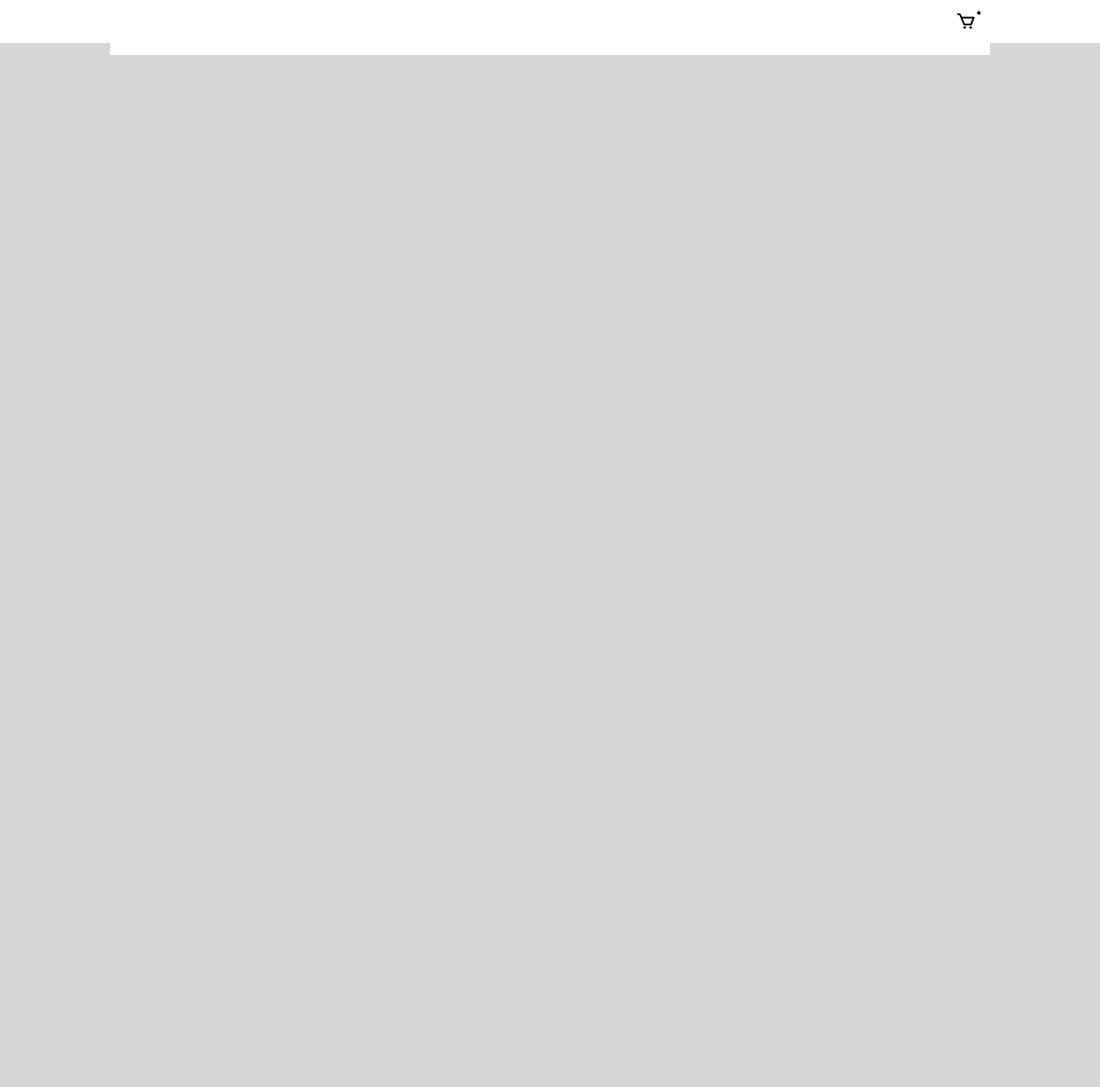
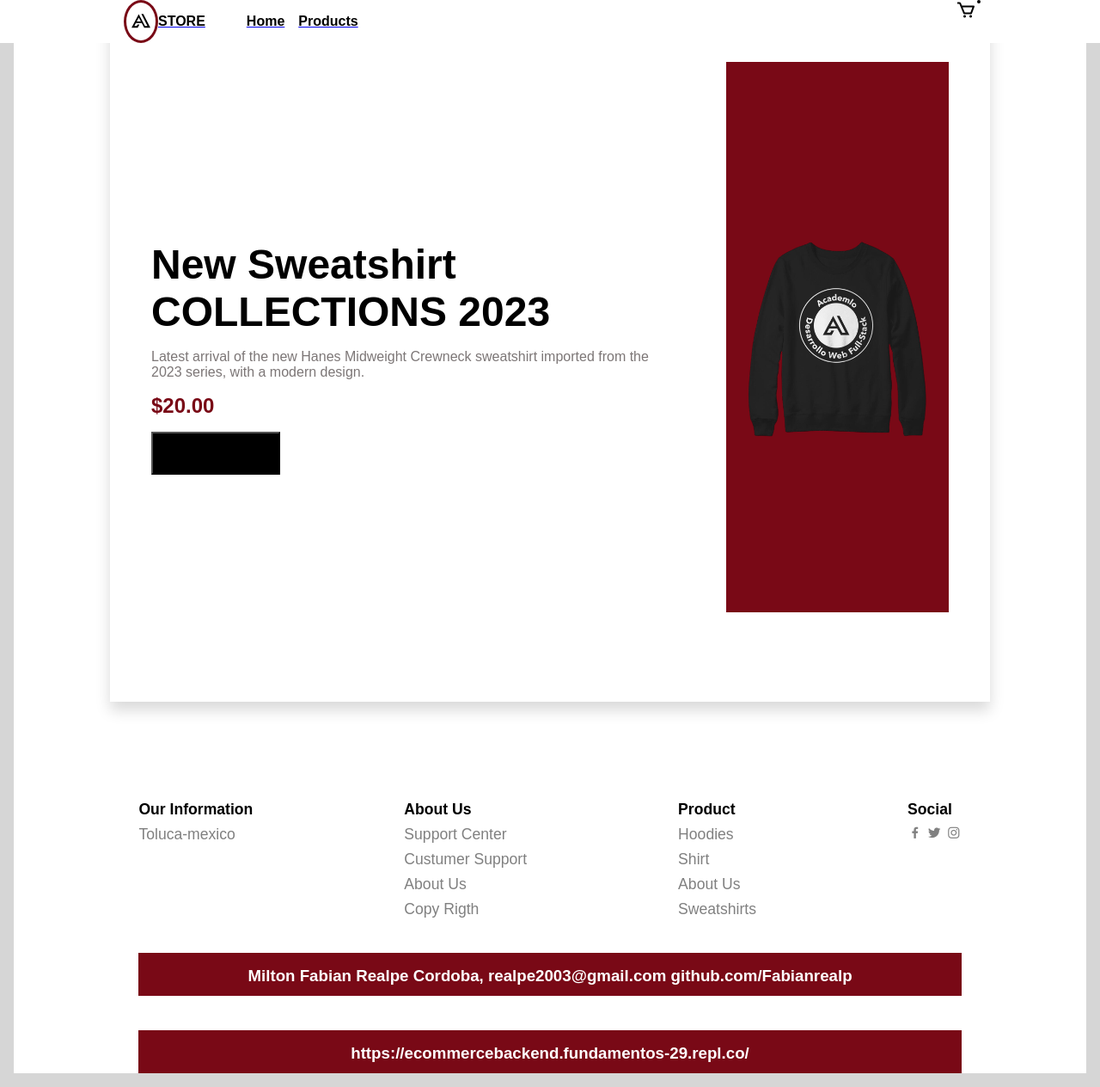
Before and after one commit to Fabianrealp/proyecfun, a plain HTML site: page index.html in a window 1280 px wide. Shown: the whole page at 86% size. Before the commit the page ends 800 px from the top, so only its background shows below. Drawn offline with nearby package versions, Linux system fonts and the light colour scheme; no server answers.

Commit message:
maquetado listo

```diff
--- a/asert/css/styles.css
+++ b/asert/css/styles.css
@@ -31,15 +31,58 @@ header nav {
     margin: 0 auto;
 
     display: flex;
-    justify-content: flex-end;
-    align-items: center;
+
+    justify-content: space-between;
     padding: 0 1rem;
 }
+.logo{
+    background-color: #ffffff;
+    border-radius: 50%;
+    width: 40px;
+    border: none;
+}
+.logo:hover{
+    background-color: #790916;
+}
+.navbar_logo {
 
+    display: flex;
+}
+.nav_logo-icon  {
+    width: 100%;
+    height: 100%;
+    border: solid #790916;
+
+    border-radius: 50%;
+
+    padding: 0.5px;
+
+    }
+    .nav_logo-icon> g{
+        opacity: 100%;
+    }
+
+.navbar_logo span {
+   color: black;
+    display: flex;
+    justify-content: center;
+    align-items: center;
+    font-family:system-ui, -apple-system, BlinkMacSystemFont, 'Segoe UI', Roboto, Oxygen, Ubuntu, Cantarell, 'Open Sans', 'Helvetica Neue', sans-serif;
+}
 header nav i {
     font-size: 1.5rem;
     cursor: pointer;
     position: relative;
+}
+.hopr{
+    margin-left: 3rem;
+    display: flex;
+    flex-direction: row;
+    justify-content: center;
+    align-items: center;
+    gap: 1rem;
+
+    color: black;
 }
 
 .amountproducts {
@@ -56,7 +99,67 @@ position: absolute;
     right: -5px;
     top: 0.4px;
 }
+/*..........................EL CONTAINER.....*/
+.container{
+    min-height: 100vh;
+    display: flex;
+    flex-direction: column;
+    gap: 0.1rem;
+    background-color:#ffffff;
 
+    justify-content: center;
+    align-items: center;
+}
+/*................EL HOME..............*/
+.home{
+
+    display: flex;
+    justify-content: center;
+    align-items: center;
+width: 100%;
+    height: 100vh;
+
+    max-width: 1024px;
+    box-shadow: 0 0.6rem 1rem rgba(1, 0, 0, 0.15);
+    gap: 1rem;
+
+}
+.presentation{
+    display: flex;
+    flex-direction: column;
+    gap: 1rem;
+    margin-left:3rem;
+    width: 70%;
+
+}
+.presentation h1{
+    font-size: 3rem;
+}
+.presentation p{
+    color: #6e6868e7;
+}
+.preciomuestra{
+    color: #790916;
+    font-size: 1.5rem;
+}
+.presentation button{
+    width: 150px;
+    height: 50px;
+    font-size: 1rem;
+    background-color: black;
+    color: #ffffff;
+    cursor: pointer;
+}
+.imagenmuestra{
+    margin: 3rem;
+    margin-top: 0;
+    background-color: #790916;
+    height: 80vh;
+    width: 30%;
+    display: flex;
+    justify-content: center;
+    align-items: center;
+}
 /*................EL PRODUCTS.............*/
 img {
     width: 100%;
@@ -64,10 +167,11 @@ img {
 }
 
 .products {
+
     padding-top: 3rem;
     display: grid;
     grid-template-columns: repeat(auto-fit, minmax(200px, 1fr));
-    margin: 0 auto;
+
     gap: 1rem;
     max-width: 1024px;
     background-color: #ffffff;
@@ -210,7 +314,38 @@ img {
     font-weight: bold;
     font-size: 1.1rem;
 }
+.contredes{
+    display: flex;
+    flex-direction: column;
+    gap: 2.5rem;
 
+}
+.redes{
+    margin-top: 4rem;
+    display: flex;
+    gap: 11rem;
+    font-size: 1.1rem;
+}
+li{
+    list-style: none;
+    color: gray;
+}
+b {
+    color: black;
+}
+ul{
+    display: flex;
+    flex-direction: column;
+    gap: 0.5rem;
+}
+.fila{
+    width: 100%;
+    height: 50px;
+    background-color: #790916;
+    text-align: center;
+    padding: 1rem;
+    color: #ffffff;
+}
 @media(max-width:500px) {
     .cart {
         width: 100%;
--- a/index.html
+++ b/index.html
@@ -12,14 +12,84 @@
 
 <body>
     <header>
+
         <nav>
+            <a href="#home" class="navbar_logo">
+                <button class="logo">
+                    <svg xmlns="http://www.w3.org/2000/svg" viewBox="0 0 48.92 56.48" class="nav_logo-icon">
+                        <title>Academlo Logo</title>
+
+                        <g>
+                            <g>
+                                <path
+                                    d="M28.58,15.39H25.16L35.78,36H31.49L20.67,15.71,8.23,38.82H18.94l3-5.43h-3.4l-1.47,2.54h-4l2.69-5.09H25.85l4.28,8H40.67ZM17.23,28.21l3.57-6.6,3.57,6.6Z">
+                                </path>
+                            </g>
+                        </g>
+
+                    </svg>
+                </button>
+                <span><b>STORE</b> </span>
+                <ul class="hopr">
+                    <p><b>Home</b></p>
+                    <p><b>Products</b></p>
+                </ul>
+
+            </a>
             <i class='bx bx-cart'>
                 <span class="amountproducts"></span>
             </i>
         </nav>
+
     </header>
-    <div class="products">
+    <div class="container">
+        <div class="home">
+            <div class="presentation">
+                <h1>New Sweatshirt COLLECTIONS 2023</h1>
+                <p>Latest arrival of the new Hanes Midweight Crewneck sweatshirt imported from the 2023 series, with a
+                    modern design.</p>
+                <span ><b class="preciomuestra">$20.00</b></span>
+                <button><b>Show more</b></button>
+            </div>
+            <div class="imagenmuestra">
+                <img src="/asert/imagenes/sweater2.png" alt="imagenmuestra">
+            </div>
+        </div>
+        <div class="products">
 
+        </div>
+        <div class="contredes">
+            <div class="redes">
+                <ul>
+                    <li><b>Our Information</b></li>
+                    <li>Toluca-mexico</li>
+                </ul>
+                <ul>
+                    <li><b>About Us</b></li>
+                    <li>Support Center</li>
+                    <li>Custumer Support</li>
+                    <li>About Us</li>
+                    <li>Copy Rigth</li>
+                </ul>
+                <ul>
+                    <li><b>Product</b></li>
+                    <li>Hoodies</li>
+                    <li>Shirt</li>
+                    <li>About Us</li>
+                    <li>Sweatshirts</li>
+                </ul>
+                <ul>
+                    <li><b>Social</b></li>
+                    <li>
+                        <i class='bx bxl-facebook'></i>
+                        <i class='bx bxl-twitter'></i>
+                        <i class='bx bxl-instagram'></i>
+                    </li>
+                </ul>
+            </div>
+            <div class="fila"><h3>Milton Fabian Realpe Cordoba, realpe2003@gmail.com github.com/Fabianrealp</h3></div>
+            <div class="fila"><h3>https://ecommercebackend.fundamentos-29.repl.co/</h3></div>
+        </div>
     </div>
     <div class="cart">
         <div class="cart_products"></div>
@@ -29,7 +99,6 @@
                 <span class="info_total"></span>
             </div>
             <button class="btn btn_buy">comprar</button>
-
         </div>
     </div>
 </body>
```
Also changed, not shown: asert/imagenes/8b6fcb0e470e8b89acaf4fab5568a375.jpeg (added), asert/imagenes/97cc04c33fb623827703747d01496782.jpeg (added), asert/imagenes/sweater2.png (added). Lines whose indentation alone changed are shown as unchanged.
